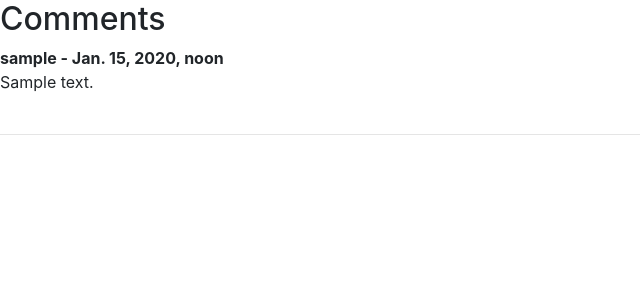
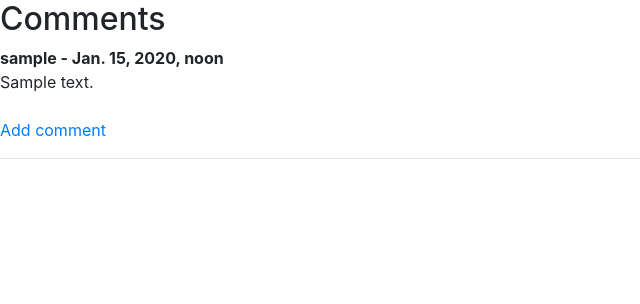
Before and after one commit to polina-koval/BG, a Django app: page /catalog/description/1/ in a window 1280 px wide. Shown: the part 440-744 px from the top of the page, without its empty margins (0-640 px from the left). Run offline with Django 3.2, Linux system fonts and the light colour scheme; a user stored in the database is signed in; data comes from the database, SQL or seed files in the repository; tables that the repository leaves empty hold one stand-in row (values such as "Sample post"); some libraries are stand-ins or nearby versions.

Commit message:
Rewrite detail.html

```diff
--- a/catalog/templates/catalog/detail.html
+++ b/catalog/templates/catalog/detail.html
@@ -38,10 +38,7 @@
     <hr>
     <h2>Comments</h2>
     {% if not game.comments.all %}
-        {% if user.is_authenticated %}
-            Add comment
-            <a href="{% url 'catalog:add_comment' game.pk %}">Add One</a>
-        {% endif %}
+
     {% else %}
         {% for comment in game.comments.all %}
             <strong>{{ comment.owner }} - {{ comment.date_added }}</strong>
@@ -50,6 +47,8 @@
             <br/><br/>
         {% endfor %}
     {% endif %}
-
+    {% if user.is_authenticated %}
+        <a href="{% url 'catalog:add_comment' game.pk %}">Add comment</a>
+    {% endif %}
     <hr>
 {% endblock content %}
```
